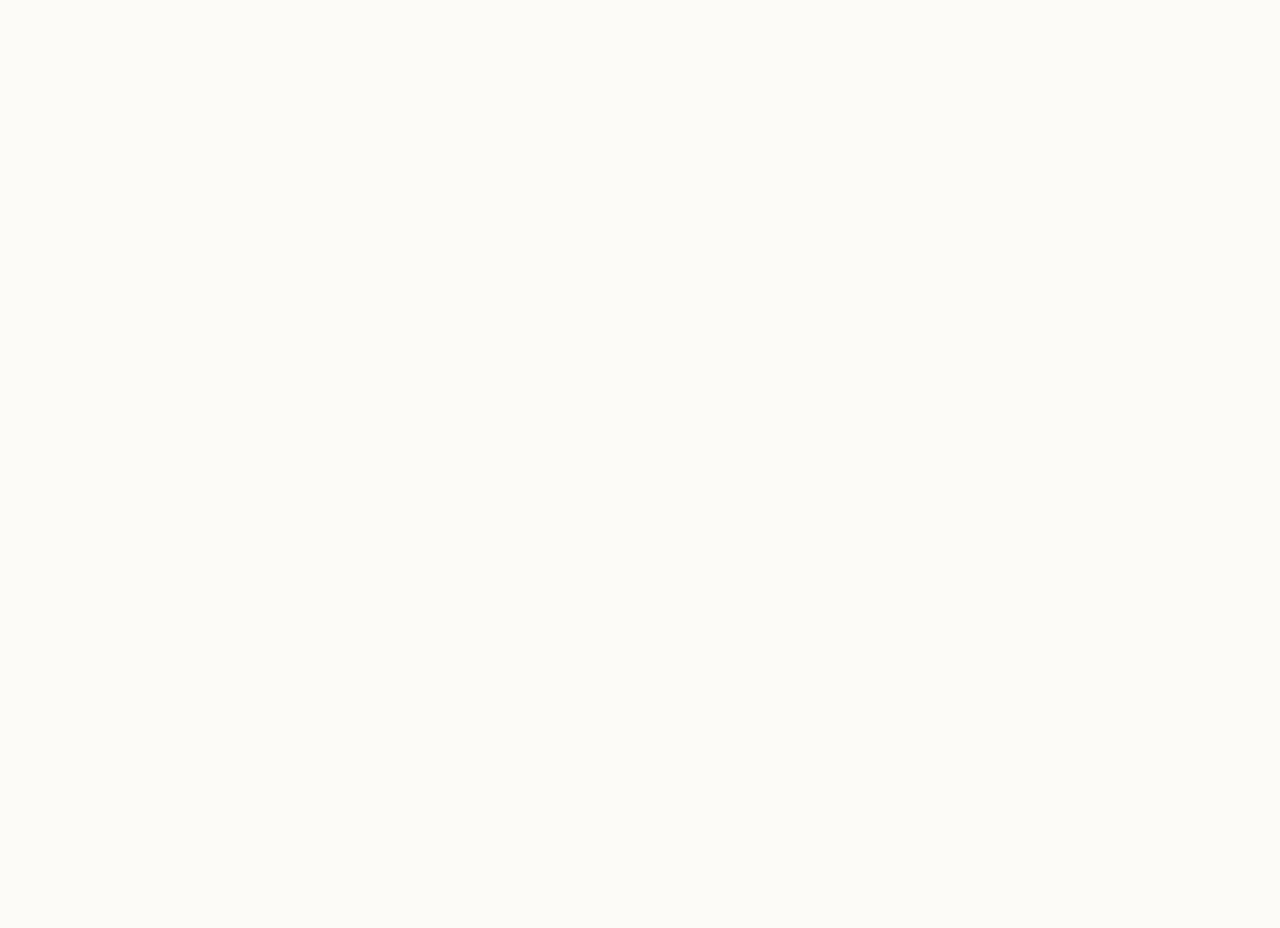
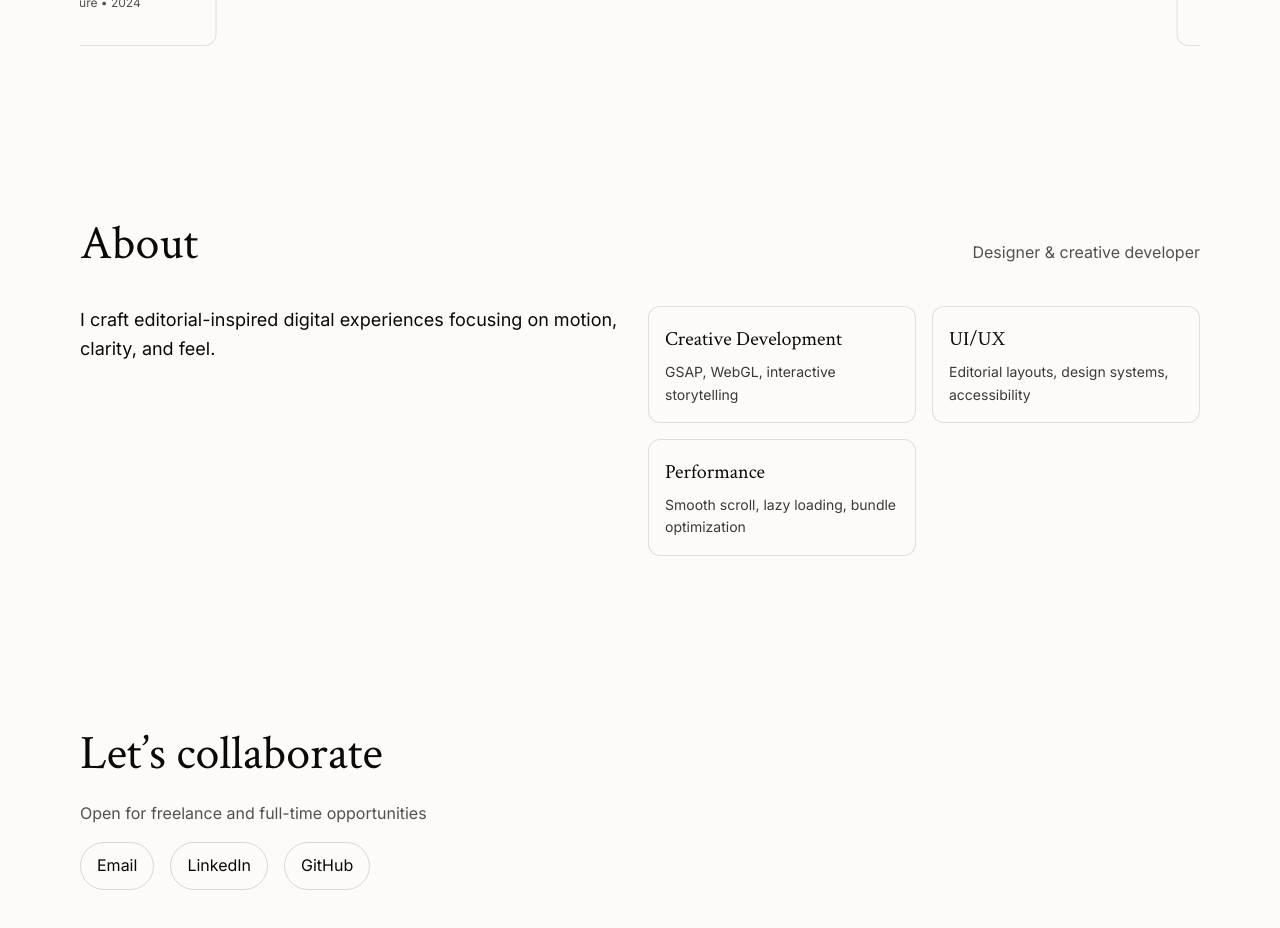
Before and after one commit to SarthakHarshe/Portfolio, a Next.js app: page / in a window 1280 px wide. Shown: the part 1760-2688 px from the top of the page. Before the commit the page ends 1380 px from the top, so only its background shows below. Built offline with nearby package versions, Linux system fonts and the light colour scheme.

Commit message:
feat(contact): add Contact section and wire all sections into homepage

```diff
--- a/src/app/page.tsx
+++ b/src/app/page.tsx
@@ -1,11 +1,17 @@
 import Hero from "@/components/sections/Hero";
 import Photography from "@/components/sections/Photography";
+import Work from "@/components/sections/Work";
+import About from "@/components/sections/About";
+import Contact from "@/components/sections/Contact";
 
 export default function Home() {
   return (
     <main>
       <Hero />
+      <Work />
       <Photography />
+      <About />
+      <Contact />
     </main>
   );
 }
--- /dev/null
+++ b/src/components/sections/Contact.module.css
@@ -0,0 +1,29 @@
+.contactSection {
+  padding: var(--margin);
+}
+
+.contactTitle {
+  font-family: var(--font-crimson);
+  font-size: 48px;
+  margin-bottom: 8px;
+}
+
+.contactSubtitle {
+  font-family: var(--font-inter);
+  color: rgba(10, 9, 8, 0.7);
+  margin-bottom: 16px;
+}
+
+.linkGrid {
+  display: flex;
+  gap: 16px;
+}
+
+.linkItem {
+  border: 1px solid rgba(10, 9, 8, 0.15);
+  padding: 10px 16px;
+  border-radius: 999px;
+  text-decoration: none;
+  color: var(--ink);
+  font-family: var(--font-inter);
+}
--- /dev/null
+++ b/src/components/sections/Contact.tsx
@@ -0,0 +1,25 @@
+'use client'
+
+import styles from './Contact.module.css'
+
+const links = [
+  { label: 'Email', href: 'mailto:you@example.com' },
+  { label: 'LinkedIn', href: 'https://www.linkedin.com/in/your-profile' },
+  { label: 'GitHub', href: 'https://github.com/your-username' },
+]
+
+export default function Contact() {
+  return (
+    <section id="contact" className={styles.contactSection}>
+      <h2 className={styles.contactTitle}>Let’s collaborate</h2>
+      <p className={styles.contactSubtitle}>Open for freelance and full-time opportunities</p>
+      <div className={styles.linkGrid}>
+        {links.map((l) => (
+          <a key={l.href} className={styles.linkItem} href={l.href} target="_blank" rel="noreferrer">
+            {l.label}
+          </a>
+        ))}
+      </div>
+    </section>
+  )
+}
```
